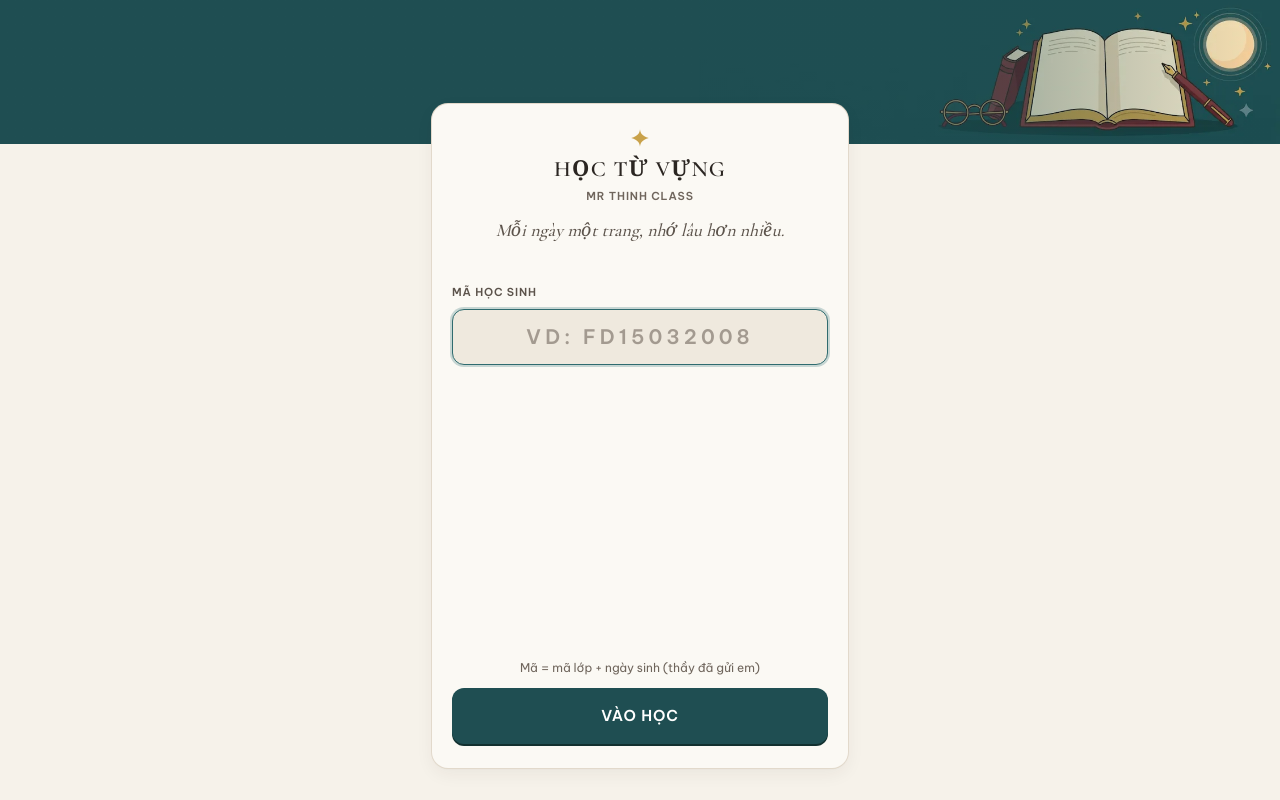
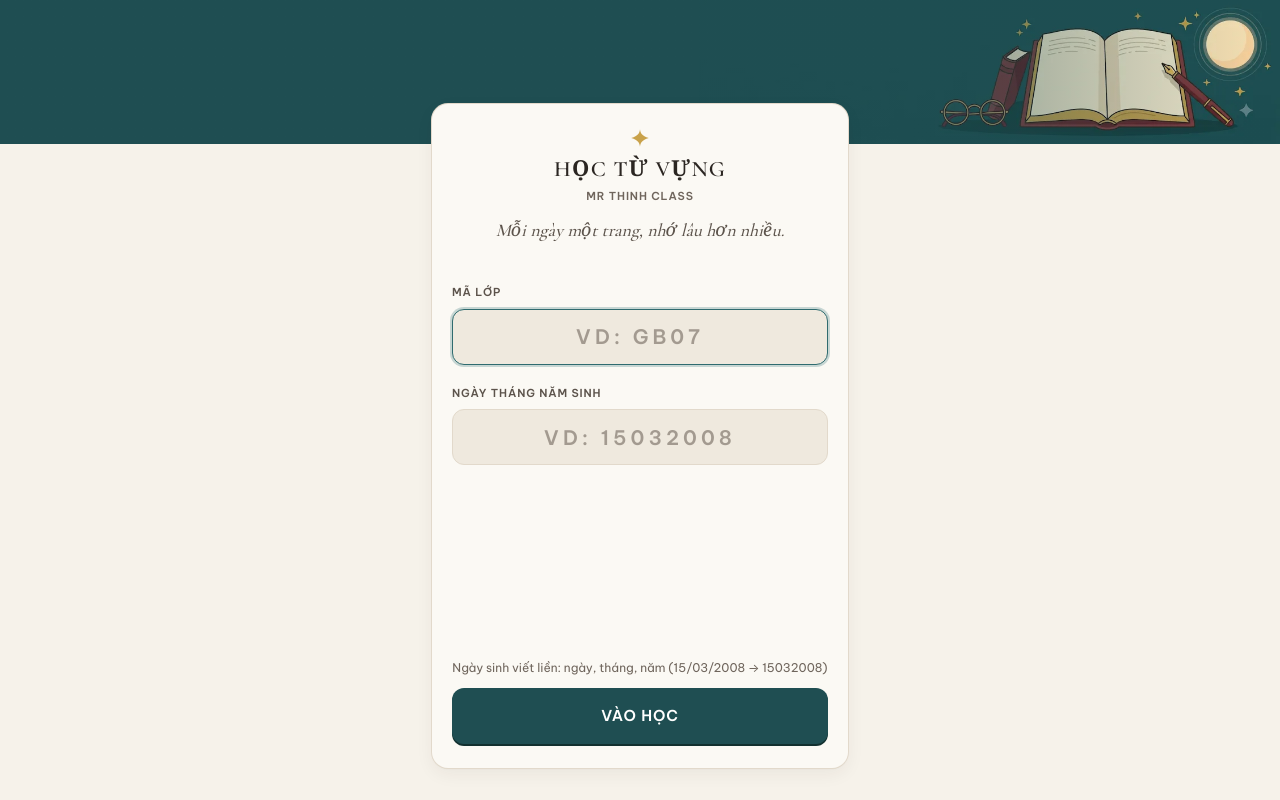
Before and after one commit to englishwithmrthinh/ielts-vocab, a React (Vite) app: page /hoc/dang-nhap in a window 1280 px wide. Built offline with nearby package versions, Linux system fonts and the light colour scheme; no server answers; a web font is replaced by a local one.

Commit message:
Mã lớp có số (vd GB07); đăng nhập 2 ô: mã lớp + ngày sinh (#28)
Claude-Session: https://claude.ai/code/session_01HGA3KVbi9LSPz74uFTLFG7

Co-authored-by: Claude <noreply@anthropic.com>

```diff
--- a/netlify/lib/codes.ts
+++ b/netlify/lib/codes.ts
@@ -1,5 +1,5 @@
 /**
- * Mã học sinh = mã lớp (2 chữ in hoa) + ngày sinh, ví dụ FD15032008. Chủ sở hữu: Sếp.
+ * Mã học sinh = mã lớp (2–6 chữ/số, vd GB07) + ngày sinh, ví dụ FD15032008. Chủ sở hữu: Sếp.
  * Trùng thì thêm 2, 3… vào cuối. Học sinh chưa có ngày sinh giữ mã cũ (HSxx).
  * Học sinh chưa xếp lớp dùng tiền tố "HS".
  */
@@ -11,13 +11,13 @@ export function cleanBirth(v: unknown): string | null {
 }
 
 export function cleanClassCode(v: unknown): string {
-  const s = String(v ?? '').normalize('NFD').replace(/[̀-ͯ]/g, '').replace(/đ/gi, 'D').replace(/[^A-Za-z]/g, '').toUpperCase();
-  return s.slice(0, 4);
+  const s = String(v ?? '').normalize('NFD').replace(/[̀-ͯ]/g, '').replace(/đ/gi, 'D').replace(/[^A-Za-z0-9]/g, '').toUpperCase();
+  return s.slice(0, 6);
 }
 
 /** Gợi ý mã lớp từ tên: chữ đầu của 2 từ đầu, ví dụ "IELTS Foundation" → IF */
 export function suggestClassCode(name: string): string {
-  const words = name.split(/\s+/).map((w) => cleanClassCode(w)).filter(Boolean);
+  const words = name.split(/\s+/).map((w) => cleanClassCode(w).replace(/\d/g, '')).filter(Boolean);
   const c = words.length >= 2 ? words[0]![0]! + words[1]![0]! : (words[0] ?? 'LH').slice(0, 2);
   return c.padEnd(2, 'X');
 }
--- a/shared/types.ts
+++ b/shared/types.ts
@@ -43,7 +43,7 @@ export interface Student {
 export interface Class {
   id: UUID;
   name: string;
-  /** 2–4 chữ in hoa, tiền tố mã học sinh (mã = mã lớp + ngày sinh) */
+  /** 2–6 chữ/số in hoa (vd GB07), tiền tố mã học sinh (mã = mã lớp + ngày sinh) */
   code?: string | null;
   active: boolean;
   created_at: ISODateTime;
--- a/src/admin/pages/ClassesPage.tsx
+++ b/src/admin/pages/ClassesPage.tsx
@@ -125,9 +125,9 @@ export default function ClassesPage() {
                           variant="ghost"
                           disabled={busy}
                           onClick={() => {
-                            const v = prompt(`Mã lớp "${c.name}" (2–4 chữ cái in hoa). Mã của mọi học sinh có ngày sinh trong lớp sẽ đổi theo.`, c.code ?? '')?.trim().toUpperCase();
+                            const v = prompt(`Mã lớp "${c.name}" (2–6 chữ hoặc số, ví dụ GB07). Mã của mọi học sinh có ngày sinh trong lớp sẽ đổi theo.`, c.code ?? '')?.trim().toUpperCase();
                             if (!v) return;
-                            if (!/^[A-Z]{2,4}$/.test(v)) { alert('Mã lớp 2–4 chữ cái, không dấu'); return; }
+                            if (!/^[A-Z0-9]{2,6}$/.test(v)) { alert('Mã lớp 2–6 chữ hoặc số, không dấu, ví dụ GB07'); return; }
                             run(() => adminApi.updateClass(c.id, { code: v }));
                           }}
                         >
--- a/src/admin/pages/StudentsPage.tsx
+++ b/src/admin/pages/StudentsPage.tsx
@@ -190,7 +190,7 @@ export default function StudentsPage() {
         {adding && (
           <Card>
             <h2 className="font-semibold text-slate-900">Thêm học sinh</h2>
-            <p className="mt-1 text-sm text-slate-500">Mỗi dòng: tên, dấu phẩy, ngày sinh. Ví dụ <span className="font-mono">Nguyễn Minh Anh, 15032008</span>. Mã đăng nhập = mã lớp + ngày sinh (vd <span className="font-mono">FD15032008</span>); trùng thì tự thêm số 2, 3. Học sinh chỉ cần gõ mã là vào.</p>
+            <p className="mt-1 text-sm text-slate-500">Mỗi dòng: tên, dấu phẩy, ngày sinh. Ví dụ <span className="font-mono">Nguyễn Minh Anh, 15032008</span>. Mã đăng nhập = mã lớp + ngày sinh (vd <span className="font-mono">GB0715032008</span>); trùng thì tự thêm số 2, 3. Học sinh chỉ cần gõ mã là vào.</p>
             <label className="mt-3 flex flex-wrap items-center gap-2 text-sm text-slate-700">
               Vào lớp
               <select className={selectCls} value={addClassId} onChange={(e) => setAddClassId(e.target.value)}>
--- a/src/student/pages/Login.tsx
+++ b/src/student/pages/Login.tsx
@@ -11,7 +11,8 @@ export default function Login() {
   const nav = useNavigate();
   const { me, setMe } = useSession();
   const [step, setStep] = useState<'code' | 'pin'>('code');
-  const [code, setCode] = useState('');
+  const [code, setCode] = useState(''); // mã lớp, vd GB07 (hoặc mã cũ HS01)
+  const [birth, setBirth] = useState(''); // ngày sinh, vd 15032008
   const [pin, setPin] = useState('');
   const [busy, setBusy] = useState(false);
   const [error, setError] = useState('');
@@ -50,14 +51,14 @@ export default function Login() {
   const goPin = (e: FormEvent) => {
     e.preventDefault();
     if (!code.trim()) {
-      setError('Nhập mã học sinh của bạn trước nhé.');
+      setError('Nhập mã lớp trước nhé.');
       return;
     }
     if (busy) return;
     setError('');
     setBusy(true);
     studentApi
-      .login(code, '')
+      .login(code.trim() + birth.replace(/\D/g, ''), '')
       .then((student) => {
         setMe(student);
         nav('/hoc', { replace: true });
@@ -81,7 +82,7 @@ export default function Login() {
       {step === 'code' ? (
         <form onSubmit={goPin} className="mt-10 flex flex-1 flex-col">
           <label htmlFor="code" className="label-caps mb-2 text-ink-2">
-            Mã học sinh
+            Mã lớp
           </label>
           <input
             id="code"
@@ -91,11 +92,27 @@ export default function Login() {
               setCode(e.target.value.toUpperCase());
               setError('');
             }}
-            placeholder="VD: FD15032008"
+            placeholder="VD: GB07"
             autoComplete="username"
             autoCapitalize="characters"
             autoCorrect="off"
             spellCheck={false}
+            enterKeyHint="next"
+            className="h-14 rounded-xl border border-line bg-surface-2 px-4 text-center text-xl font-semibold tracking-[0.2em] text-ink outline-none transition placeholder:text-ink-3/60 focus:border-brand focus:ring-2 focus:ring-brand/25"
+          />
+          <label htmlFor="birth" className="label-caps mb-2 mt-5 text-ink-2">
+            Ngày tháng năm sinh
+          </label>
+          <input
+            id="birth"
+            value={birth}
+            onChange={(e) => {
+              setBirth(e.target.value.replace(/[^\d]/g, '').slice(0, 9));
+              setError('');
+            }}
+            placeholder="VD: 15032008"
+            inputMode="numeric"
+            autoComplete="off"
             enterKeyHint="go"
             className="h-14 rounded-xl border border-line bg-surface-2 px-4 text-center text-xl font-semibold tracking-[0.2em] text-ink outline-none transition placeholder:text-ink-3/60 focus:border-brand focus:ring-2 focus:ring-brand/25"
           />
@@ -105,11 +122,11 @@ export default function Login() {
             </p>
           )}
           <div className="mt-auto pt-8">
-            <p className="mb-3 text-center text-xs text-ink-3">Mã = mã lớp + ngày sinh (thầy đã gửi em)</p>
+            <p className="mb-3 text-center text-xs text-ink-3">Ngày sinh viết liền: ngày, tháng, năm (15/03/2008 → 15032008)</p>
             <Button type="submit" block size="lg" disabled={busy}>
               {busy ? 'Đang vào…' : 'Vào học'}
             </Button>
-            {USE_MOCK && <p className="mt-3 text-center text-xs text-ink-3">Dữ liệu thử: mã HS01</p>}
+            {USE_MOCK && <p className="mt-3 text-center text-xs text-ink-3">Dữ liệu thử: mã lớp HS01, bỏ trống ngày sinh</p>}
           </div>
         </form>
       ) : (
```
Also changed, not shown: 2 other files (tests, documents, lock files or other folders).
